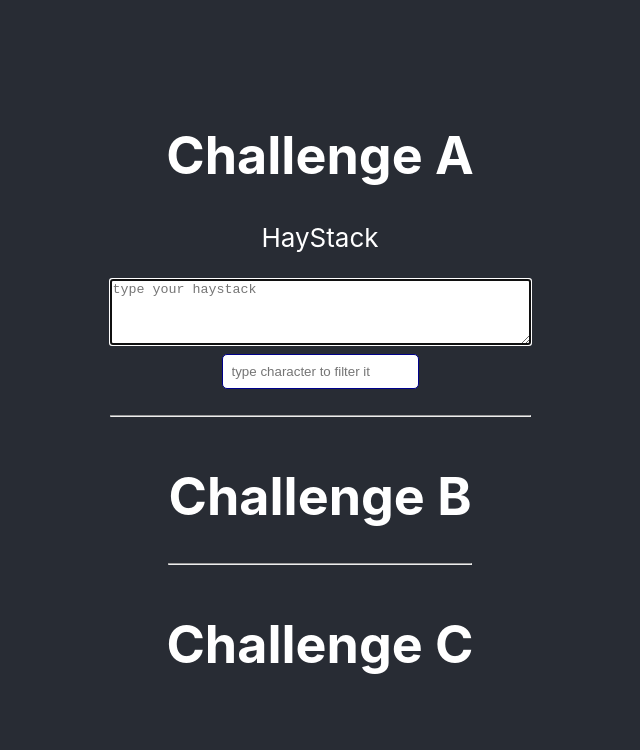
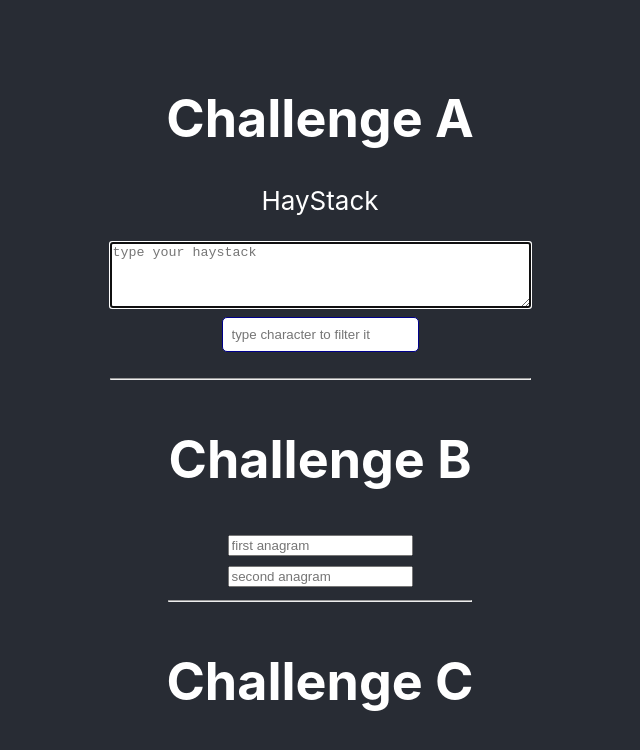
Before and after one commit to hossamabdulmagid/exam, a React (Create React App) app: page / in a window 1280 px wide. Shown: the top 750 px of the page, without its empty margins (320-960 px from the left). Built offline with nearby package versions, Linux system fonts and the light colour scheme.

Commit message:
handle frontend for test function

```diff
--- a/src/challange/challengeB.js
+++ b/src/challange/challengeB.js
@@ -1,3 +1,5 @@
+import {useState} from "react";
+
 const ChallengeB = () => {
 
     const checkerAnagram = (str1, str2) => {
@@ -7,23 +9,42 @@ const ChallengeB = () => {
 
 
         if (string1 === string2) {
-            return true;
+            return "true";
         } else {
-            return false;
+            return "false";
         }
     }
 
-    let word1 = "PaRt    "
-    let word2 = "trAp"
+    const [anagram, setAnagram] = useState({anagramOne: '', anagramTwo: ''})
 
-    console.log(checkerAnagram(word1, word2))
+    const {anagramOne, anagramTwo} = anagram;
 
+    const handleChange = e => {
+        const {name, value} = e.target;
+        setAnagram({...anagram, [name]: value});
+        console.log(anagram);
+    }
+
+    console.log(checkerAnagram(anagramOne, anagramTwo));
     return (
         <div>
             <h1>
                 Challenge B
             </h1>
+            <input
+                type={'text'}
+                placeholder={'first anagram'}
+                name={'anagramOne'}
+                onChange={handleChange}
+            />
+            <br/>
+            <input
+                type={'text'}
+                name={'anagramTwo'}
+                placeholder={'second anagram'}
+                onChange={handleChange}/>
             <hr/>
+            {anagramOne.length === 0 && anagramTwo.length === 0 ? null : checkerAnagram(anagramOne, anagramTwo)}
         </div>
     )
 }
```
